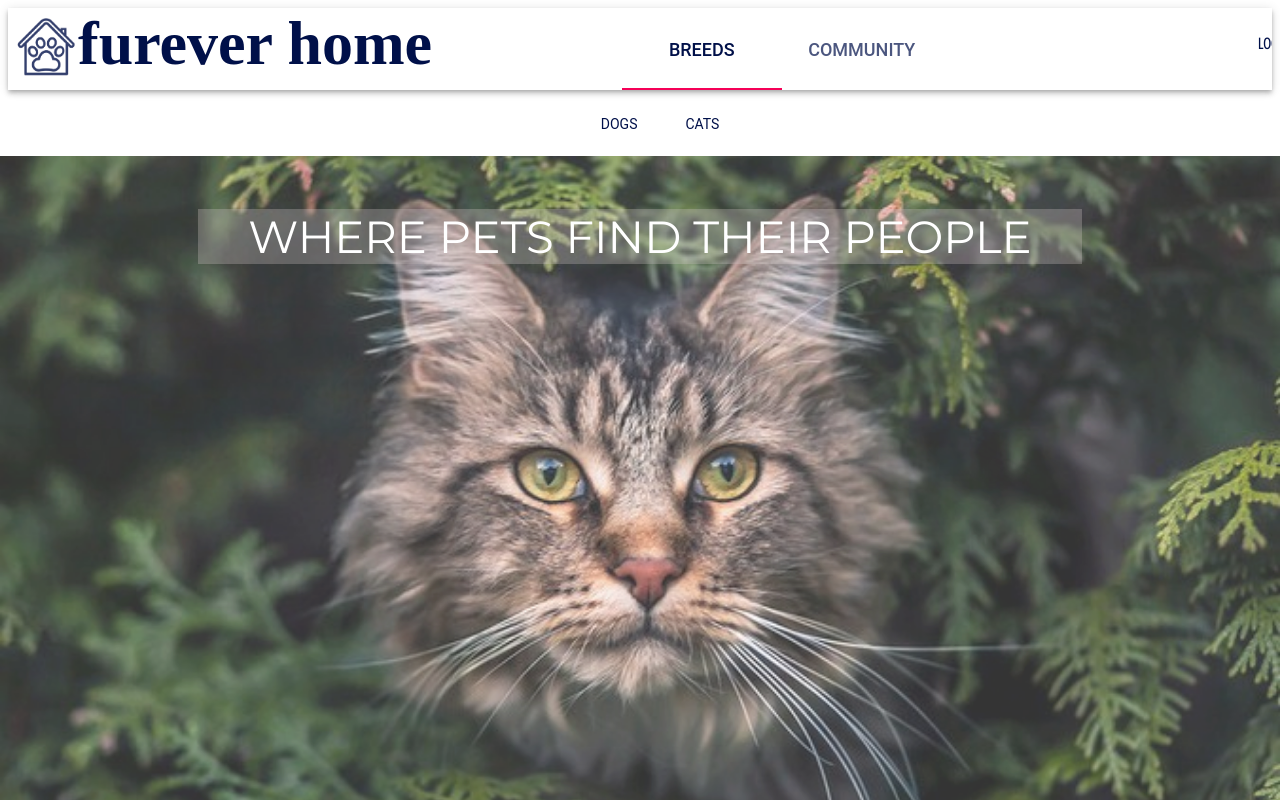
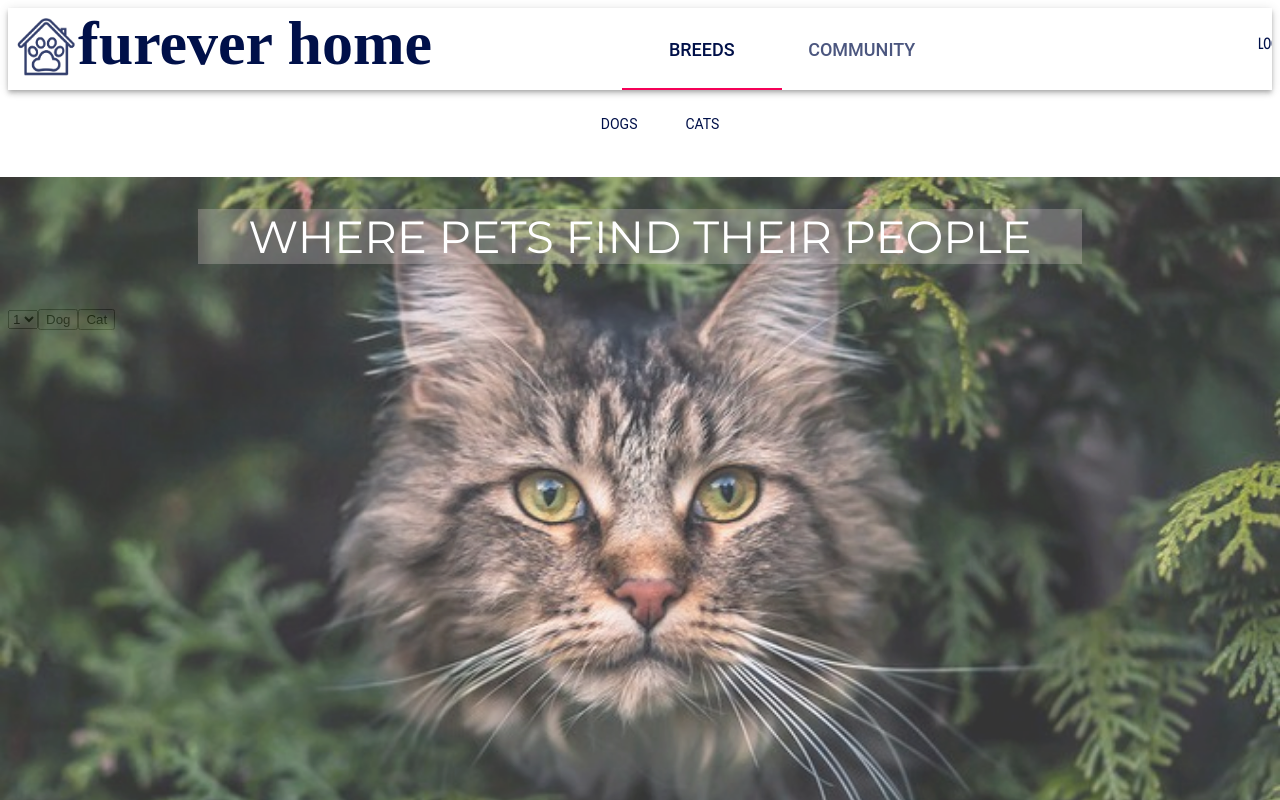
Before and after one commit to dianacgaona/furever_home, a React (Create React App) app in the folder frontend/: page / in a window 1280 px wide. Built offline with nearby package versions, Linux system fonts and the light colour scheme; no server answers; a web font is replaced by a local one.

Commit message:
minor changes to home

```diff
--- a/frontend/src/Home.js
+++ /dev/null
@@ -1,18 +0,0 @@
-import React, { Component } from 'react';
-import './css/home.css';
-import Wallpaper from './Wallpaper';
-
-class Home extends Component {
-  render() {
-    return (
-      <div className="Home">
-        <p className="greeting">WHERE PETS FIND THEIR PEOPLE</p>
-        <div className='wallpaper'>
-        <Wallpaper/>
-        </div>
-      </div>
-    );
-  }
-}
-
-export default Home;
--- a/frontend/src/Wallpaper.js
+++ /dev/null
@@ -1,41 +0,0 @@
-import React, { Component } from 'react';
-import Slider from 'react-slick';
-
-let dog1 = require('./assets/puppies.jpg');
-let cat2 = require('./assets/forestcat.jpg');
-let dog3 = require('./assets/puppycut.jpg');
-let cat4 = require('./assets/cat4.jpeg');
-let dog5 = require('./assets/puppy5.jpeg');
-
-class Wallpaper extends Component {
-  render() {
-    var settings = {
-      arrows: true,
-      autoplay: true,
-      autoplaySpeed: 3000,
-      dots: false,
-      draggable: false,
-      fade: true,
-      infinite: true,
-      lazyLoad: 'on-demand',
-      slidesToShow: 1,
-      slidesToScroll: 1,
-      speed: 4000,
-      waitForAnimate: true,
-    };
-    return (
-      <div>
-      <div className='carousel'>
-        <Slider {...settings}>
-            <img src={dog1} alt='' className='one'/>
-            <img src={cat2} alt=''className='two'/>
-            <img src={dog3} alt=''className='three'/>
-            <img src={cat4} alt=''className='four'/>
-        </Slider>
-      </div>
-      </div>
-  );
-  }
-}
-
-export default Wallpaper;
--- /dev/null
+++ b/frontend/src/home/Home.js
@@ -0,0 +1,20 @@
+import React, { Component } from "react";
+import "../css/home.css";
+import Wallpaper from "./Wallpaper";
+import SearchBar from "./SearchBar";
+
+class Home extends Component {
+  render() {
+    return (
+      <div className="Home">
+        <p className="greeting">WHERE PETS FIND THEIR PEOPLE</p>
+        <SearchBar />
+        <div className="wallpaper">
+          <Wallpaper />
+        </div>
+      </div>
+    );
+  }
+}
+
+export default Home;
--- /dev/null
+++ b/frontend/src/home/SearchBar.js
@@ -0,0 +1,27 @@
+import React, { Component } from "react";
+
+class SearchBar extends Component {
+  constructor() {
+    super();
+    this.state = {};
+  }
+
+  render() {
+    return (
+      <div>
+        <form>
+          <select>
+            <label>borough</label>
+            <option>1</option>
+            <option>1</option>
+            <option>1</option>
+          </select>
+          <button>Dog</button>
+          <button>Cat</button>
+        </form>
+      </div>
+    );
+  }
+}
+
+export default SearchBar;
--- /dev/null
+++ b/frontend/src/home/Wallpaper.js
@@ -0,0 +1,41 @@
+import React, { Component } from "react";
+import Slider from "react-slick";
+
+let dog1 = require("../assets/puppies.jpg");
+let cat2 = require("../assets/forestcat.jpg");
+let dog3 = require("../assets/puppycut.jpg");
+let cat4 = require("../assets/cat4.jpeg");
+let dog5 = require("../assets/puppy5.jpeg");
+
+class Wallpaper extends Component {
+  render() {
+    var settings = {
+      arrows: true,
+      autoplay: true,
+      autoplaySpeed: 3000,
+      dots: false,
+      draggable: false,
+      fade: true,
+      infinite: true,
+      lazyLoad: "on-demand",
+      slidesToShow: 1,
+      slidesToScroll: 1,
+      speed: 4000,
+      waitForAnimate: true
+    };
+    return (
+      <div>
+        <div className="carousel">
+          <Slider {...settings}>
+            <img src={dog1} alt="" className="one" />
+            <img src={cat2} alt="" className="two" />
+            <img src={dog3} alt="" className="three" />
+            <img src={cat4} alt="" className="four" />
+          </Slider>
+        </div>
+      </div>
+    );
+  }
+}
+
+export default Wallpaper;
```
Also changed, not shown: frontend/src/App.js (+18 -18 lines).
